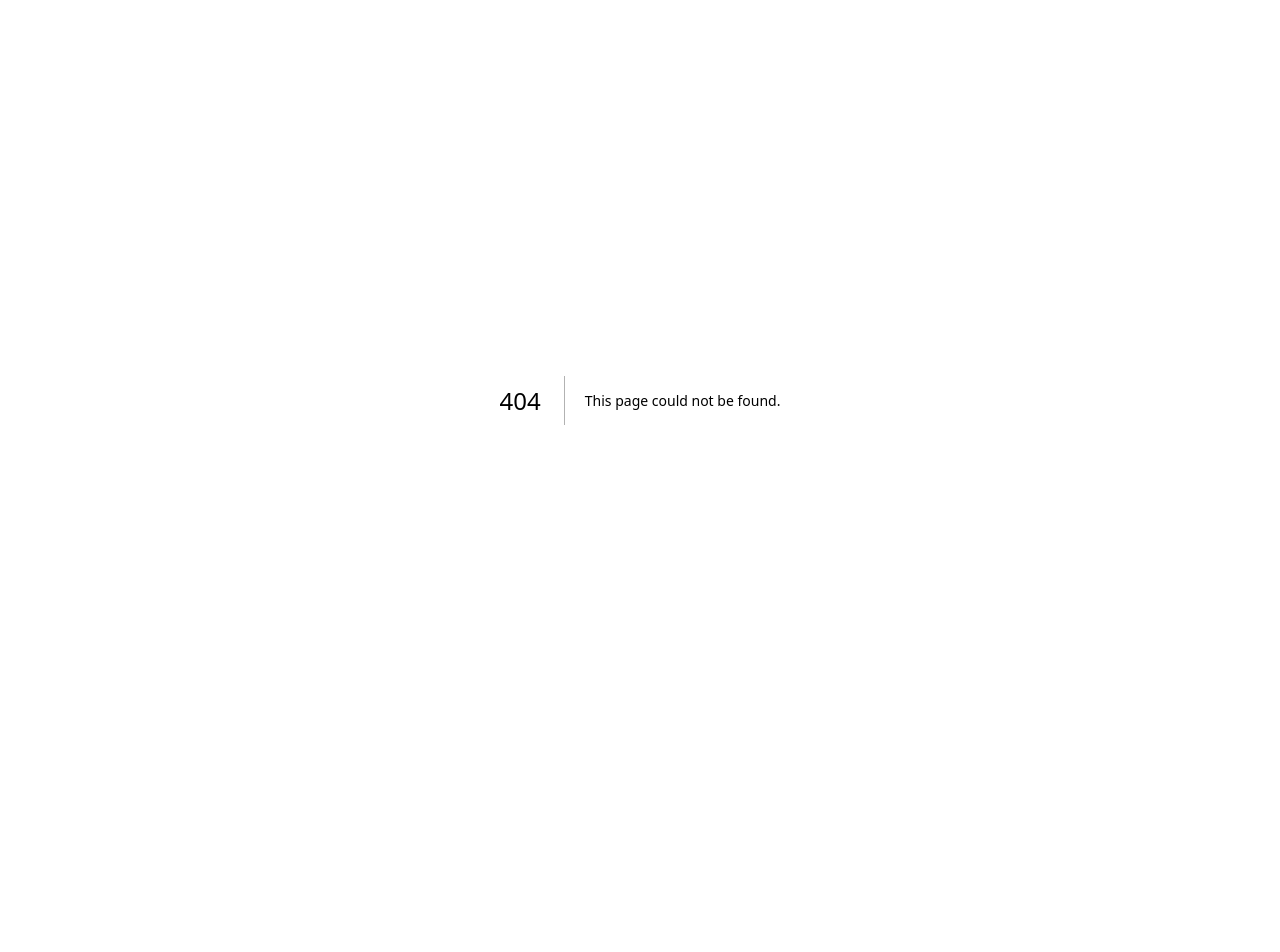
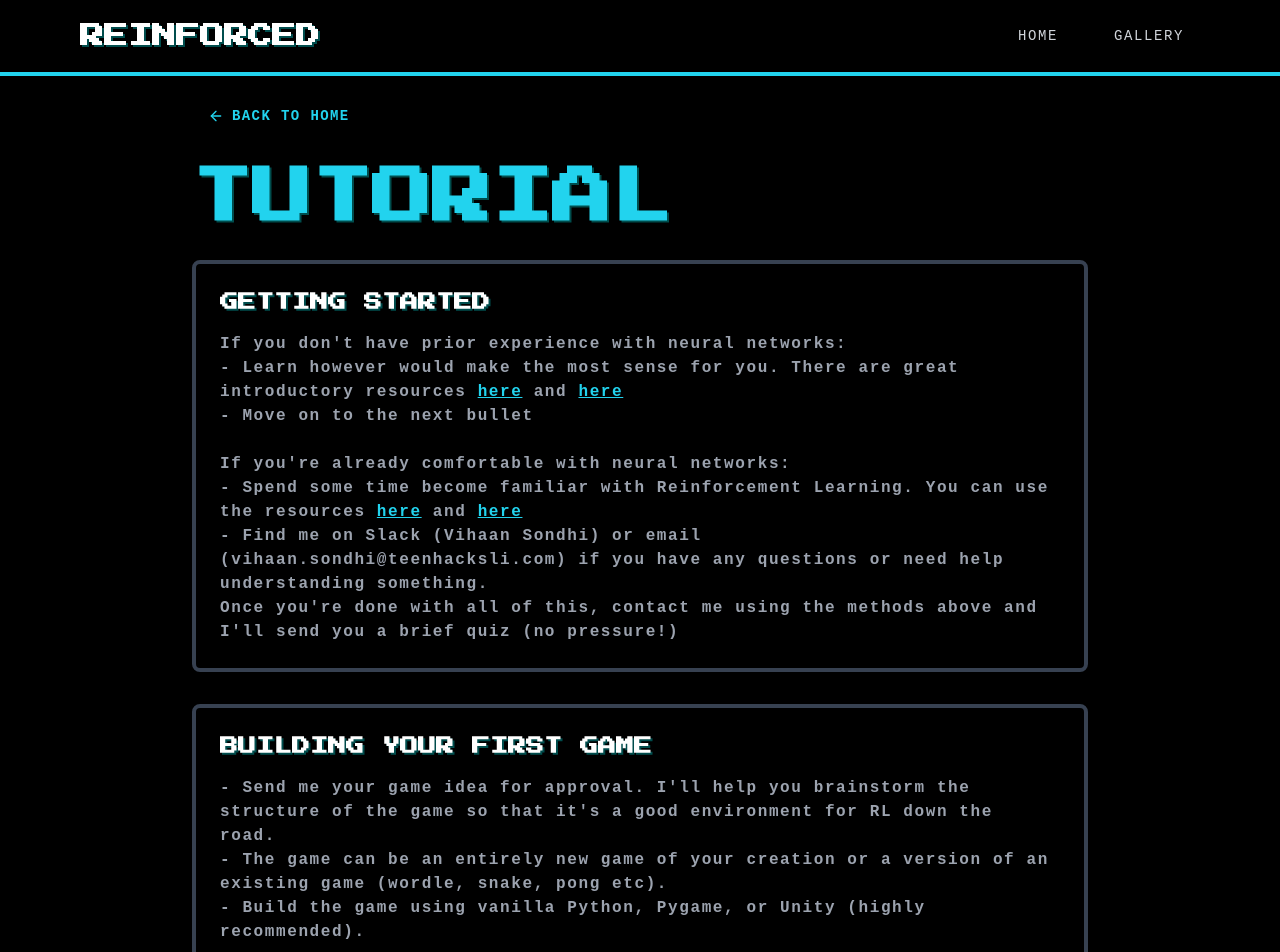
Before and after one commit to MntRushmore/reinforced-website, a Next.js app: page /tutorial in a window 1280 px wide. Before the commit this address had no page. Shown: the top 952 px of the page. Before the commit the page ends 800 px from the top, so only its background shows below. Built offline with nearby package versions, Linux system fonts and the light colour scheme.

Commit message:
refactor

```diff
--- a/app/layout.tsx
+++ b/app/layout.tsx
@@ -1,11 +1,5 @@
 import type { Metadata } from 'next'
 import './globals.css'
-
-export const metadata: Metadata = {
-  title: 'v0 App',
-  description: 'Created with v0',
-  generator: 'v0.dev',
-}
 
 export default function RootLayout({
   children,
--- /dev/null
+++ b/app/tutorial/page.tsx
@@ -0,0 +1,5 @@
+import Tutorial from "../../tutorial"
+
+export default function TutorialPage() {
+  return <Tutorial />
+}
--- a/reinforced-landing.tsx
+++ b/reinforced-landing.tsx
@@ -2,7 +2,6 @@
 
 import { useState, useEffect } from "react"
 
-// Simple Button component
 const Button = ({ children, className = "", variant = "default", size = "default", ...props }: any) => {
   const baseClasses = "inline-flex items-center justify-center rounded-md font-medium transition-colors"
   const variantClasses = variant === "ghost" ? "hover:bg-gray-800" : "bg-gray-700 hover:bg-gray-600"
@@ -14,40 +13,6 @@ const Button = ({ children, className = "", variant = "default", size = "default
     </button>
   )
 }
-
-// Simple icons as SVG components
-const Gamepad2 = ({ className }: { className?: string }) => (
-  <svg className={className} fill="none" stroke="currentColor" viewBox="0 0 24 24">
-    <path
-      strokeLinecap="round"
-      strokeLinejoin="round"
-      strokeWidth={2}
-      d="M14.828 14.828a4 4 0 01-5.656 0M9 10h1m4 0h1m-6 4v1m4-1v1"
-    />
-  </svg>
-)
-
-const Brain = ({ className }: { className?: string }) => (
-  <svg className={className} fill="none" stroke="currentColor" viewBox="0 0 24 24">
-    <path
-      strokeLinecap="round"
-      strokeLinejoin="round"
-      strokeWidth={2}
-      d="M9.663 17h4.673M12 3v1m6.364 1.636l-.707.707M21 12h-1M4 12H3m3.343-5.657l-.707-.707m2.828 9.9a5 5 0 117.072 0l-.548.547A3.374 3.374 0 0014 18.469V19a2 2 0 11-4 0v-.531c0-.895-.356-1.754-.988-2.386l-.548-.547z"
-    />
-  </svg>
-)
-
-const Trophy = ({ className }: { className?: string }) => (
-  <svg className={className} fill="none" stroke="currentColor" viewBox="0 0 24 24">
-    <path
-      strokeLinecap="round"
-      strokeLinejoin="round"
-      strokeWidth={2}
-      d="M9 12l2 2 4-4M7.835 4.697a3.42 3.42 0 001.946-.806 3.42 3.42 0 014.438 0 3.42 3.42 0 001.946.806 3.42 3.42 0 013.138 3.138 3.42 3.42 0 00.806 1.946 3.42 3.42 0 010 4.438 3.42 3.42 0 00-.806 1.946 3.42 3.42 0 01-3.138 3.138 3.42 3.42 0 00-1.946.806 3.42 3.42 0 01-4.438 0 3.42 3.42 0 00-1.946-.806 3.42 3.42 0 01-3.138-3.138 3.42 3.42 0 00-.806-1.946 3.42 3.42 0 010-4.438 3.42 3.42 0 00.806-1.946 3.42 3.42 0 013.138-3.138z"
-    />
-  </svg>
-)
 
 const Github = ({ className }: { className?: string }) => (
   <svg className={className} fill="currentColor" viewBox="0 0 24 24">
@@ -77,7 +42,6 @@ const Monitor = ({ className }: { className?: string }) => (
   </svg>
 )
 
-// Enhanced Glitch effect component
 const GlitchText = ({ children, className = "" }: { children: string; className?: string }) => {
   const [glitchActive, setGlitchActive] = useState(false)
   const [glitchText1, setGlitchText1] = useState("")
--- /dev/null
+++ b/tutorial.tsx
@@ -0,0 +1,118 @@
+"use client"
+
+import { Button } from "@/components/ui/button"
+import { ArrowLeft } from "lucide-react"
+
+export default function Tutorial() {
+  return (
+    <div className="min-h-screen bg-black text-white font-mono">
+      <style jsx global>{`
+        @import url('https://fonts.googleapis.com/css2?family=Press+Start+2P&display=swap');
+
+        .pixel-font {
+          font-family: 'Press Start 2P', 'Courier New', monospace;
+          text-shadow: 2px 2px 0px rgba(0, 255, 255, 0.3);
+        }
+
+        .game-text {
+          font-family: 'Courier New', 'Monaco', monospace;
+          font-weight: bold;
+          letter-spacing: 0.1em;
+        }
+      `}</style>
+
+
+      <nav className="fixed top-0 left-0 right-0 z-50 bg-black/90 backdrop-blur-sm border-b-4 border-cyan-400">
+        <div className="max-w-6xl mx-auto px-4 py-4 flex justify-between items-center">
+          <div className="text-2xl font-bold pixel-font text-white">REINFORCED</div>
+          <div className="flex space-x-6 game-text">
+            <Button variant="ghost" className="text-gray-300 hover:text-cyan-400">
+              <a href="/">HOME</a>
+            </Button>
+            <Button variant="ghost" className="text-gray-300 hover:text-cyan-400">
+              <a href="/gallery">GALLERY</a>
+            </Button>
+          </div>
+        </div>
+      </nav>
+
+      <section className="pt-24 pb-20 px-4">
+        <div className="max-w-4xl mx-auto">
+          <div>
+            <Button variant="ghost" className="mb-8 text-cyan-400 hover:text-cyan-300 game-text">
+              <ArrowLeft className="w-4 h-4 mr-2" />
+              <a href="/">BACK TO HOME</a>
+            </Button>
+
+            <h1 className="text-4xl md:text-6xl font-bold mb-8 text-cyan-400 pixel-font">TUTORIAL</h1>
+
+            <div className="prose prose-invert max-w-none">
+
+              <div className="space-y-8 text-gray-400">
+                <div className="border-4 border-gray-700 rounded-lg p-6">
+                  <h2 className="text-2xl font-bold text-white mb-4 pixel-font text-lg">GETTING STARTED</h2>
+                  <p className="game-text">
+                    If you don't have prior experience with neural networks:
+                    <br />
+                    - Learn however would make the most sense for you. There are great introductory resources
+                    {" "}
+                    <a href="https://www.3blue1brown.com/topics/neural-networks" target="_blank" rel="noopener noreferrer" className="text-cyan-400 underline hover:text-cyan-300">
+                        here
+                    </a>{" "}and
+                     {" "}
+                    <a href="https://course.fast.ai/" target="_blank" rel="noopener noreferrer" className="text-cyan-400 underline hover:text-cyan-300">
+                        here
+                    </a>{" "}
+                    <br />
+                    - Move on to the next bullet
+                    <br />
+                    <br />
+                    If you're already comfortable with neural networks:
+                    <br />
+                    - Spend some time become familiar with Reinforcement Learning. You can use the resources
+                    {" "}
+                    <a href="https://vihaans-cp-notes.gitbook.io/deep-learning-roadmap/reinforcement-learning" target="_blank" rel="noopener noreferrer" className="text-cyan-400 underline hover:text-cyan-300">
+                        here
+                    </a>{" "}
+                    and
+                    {" "}
+                    <a href="https://docs.pytorch.org/tutorials/index.html" target="_blank" rel="noopener noreferrer" className="text-cyan-400 underline hover:text-cyan-300">
+                        here
+                    </a>{" "}
+                    <br />
+                    - Find me on Slack (Vihaan Sondhi) or email (vihaan.sondhi@teenhacksli.com) if you have any questions or need help understanding something.
+                    <br />
+                    Once you're done with all of this, contact me using the methods above and I'll send you a brief quiz (no pressure!)
+                  </p>
+
+                </div>
+
+                <div className="border-4 border-gray-700 rounded-lg p-6">
+                  <h2 className="text-2xl font-bold text-white mb-4 pixel-font text-lg">BUILDING YOUR FIRST GAME</h2>
+                  <p className="game-text">
+                    - Send me your game idea for approval. I'll help you brainstorm the structure of the game so that it's a good environment for RL down the road.
+                    <br />
+                    - The game can be an entirely new game of your creation or a version of an existing game (wordle, snake, pong etc).
+                    <br />
+                    - Build the game using vanilla Python, Pygame, or Unity (highly recommended).
+                  </p>
+                </div>
+
+                <div className="border-4 border-gray-700 rounded-lg p-6">
+                  <h2 className="text-2xl font-bold text-white mb-4 pixel-font text-lg">TRAINING YOUR AGENT</h2>
+                  <p className="game-text">
+                    - We'll decide on what algorithm to use together and I'll provide a template (or your can use Unity's
+                    {" "}
+                    <a href="https://github.com/Unity-Technologies/ml-agents" target="_blank" rel="noopener noreferrer" className="text-cyan-400 underline hover:text-cyan-300">
+                        ML-Agents
+                    </a>{" "} if you built the game with Unity).
+                    </p>
+                </div>
+              </div>
+            </div>
+          </div>
+        </div>
+      </section>
+    </div>
+  )
+}
```
Also changed, not shown: 1 other file (tests, documents, lock files or other folders).
